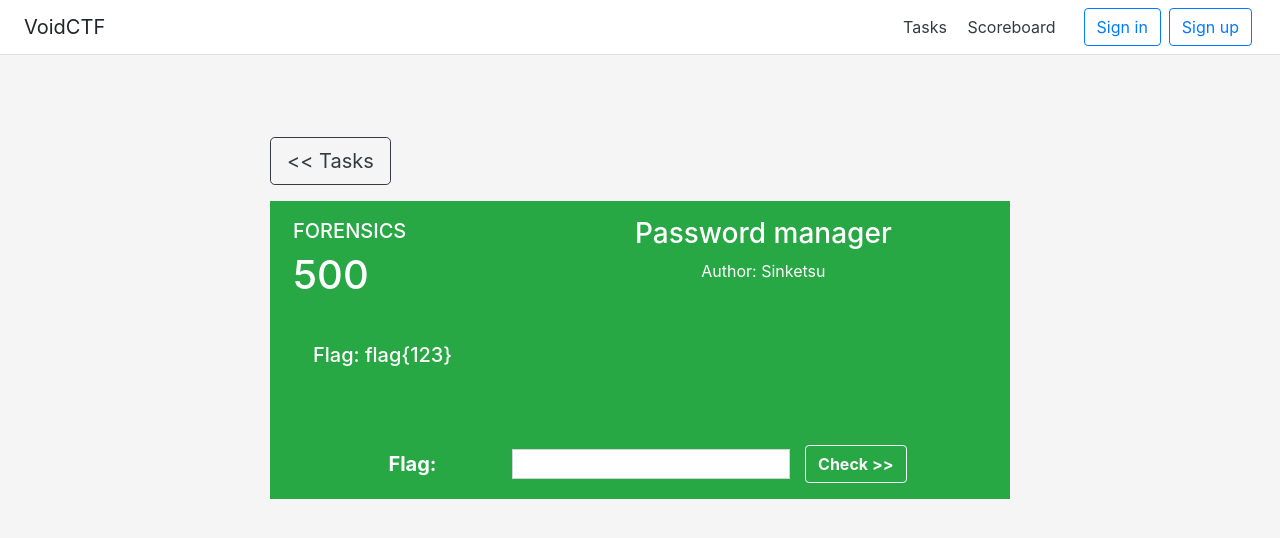
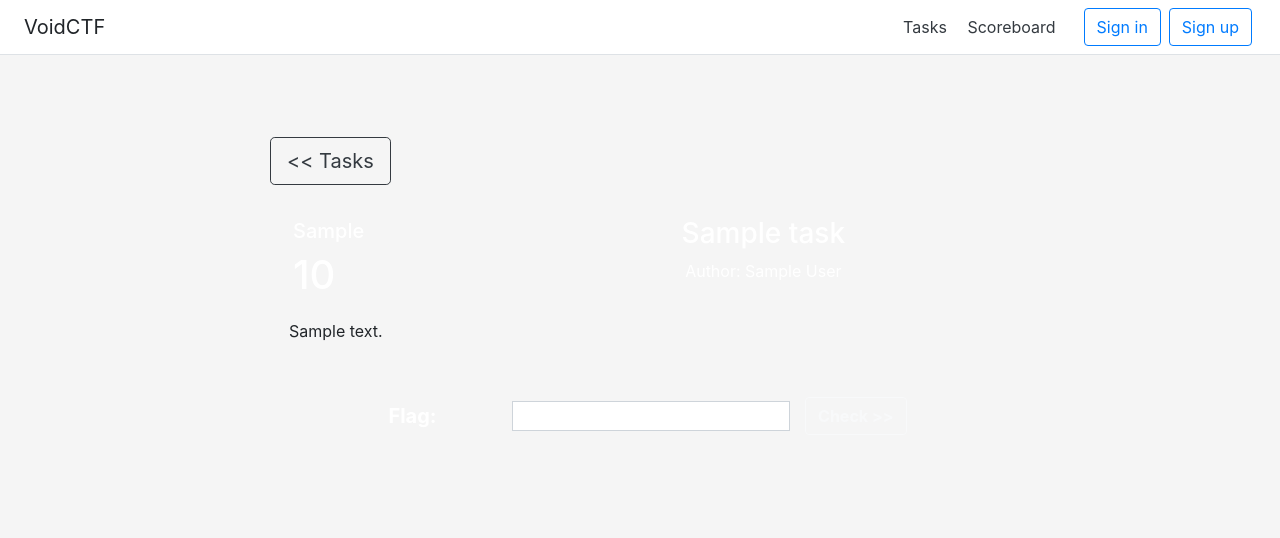
Before and after one commit to Sinketsu/informatics_php_lab, a PHP site: page /task.php?id=1 in a window 1280 px wide. Shown: the top 538 px of the page. Run offline with PHP 8.4, Linux system fonts and the light colour scheme; tables that the repository leaves empty or names only in its code hold one stand-in row (values such as "Sample post"); data that the repository does not hold is empty.

Commit message:
try get tasks from db

```diff
--- a/task.php
+++ b/task.php
@@ -6,8 +6,7 @@
         exit();
     }
 
-    //$task = get_task($_GET['id']);
-    $task = ['name' => 'temp_name'];
+    $task = get_task($_GET['id']);
     if (!$task) {
         header("Location: /error/bad_request.html", true, 303);
         exit();
@@ -55,22 +54,32 @@
 
     <div class="container">
         <div class="row" style="height: 50px"></div>
-        <a href="/main.php"><button type="button" class="btn btn-lg btn-outline-dark offset-2 my-3"><< Tasks</button></a>
-        <div class="col-8 offset-2 bg-success">
+        <a href="/main.php">
+            <button type="button" class="btn btn-lg btn-outline-dark offset-2 my-3"><< Tasks</button>
+        </a>
+
+        <?php
+            include_once "utils/array_helper.php";
+
+            $task_author_line = ($task['author'] === "") ?
+                "<p class=\"row text-white justify-content-center\"></p>" :
+                "<p class=\"row text-white justify-content-center\">Author: $task[author]</p>";
+
+            print <<<TASK_BODY
+        <div class="col-8 offset-2 {$colors[$task['category']]}">
             <div class="row">
                 <div class="col-4">
-                    <h5 class="text-white row m-2" style="padding-top: 10px;">FORENSICS</h5>
-                    <h1 class="text-white row m-2">500</h1>
+                    <h5 class="text-white row m-2" style="padding-top: 10px;">$task[category]</h5>
+                    <h1 class="text-white row m-2">$task[cost]</h1>
                 </div>
                 <div class="col align-self-center m-3">
-                    <h3 class="row text-white justify-content-center">Password manager</h3>
-                    <p class="row text-white justify-content-center">Author: Sinketsu</p>
+                    <h3 class="row text-white justify-content-center">$task[name]</h3>
+                    $task_author_line
                 </div>
             </div>
             <div class="row">
                 <div class="col m-1">
-                    <p class="text-white h5 m-4">Flag: flag{123}</p>
-
+                    $task[text]
                 </div>
             </div>
             <div class="row" style="height: 50px"></div>
@@ -84,14 +93,15 @@
                 </div>
                 <button type="submit" class="btn btn-outline-light mb-3 font-weight-bold" >Check >></button>
             </form>
-            <?php
-                if (isset($_GET['msg'])) {
-                    print "<div class=\"row justify-content-center\">
+TASK_BODY;
+            if (isset($_GET['msg'])) {
+                print "<div class=\"row justify-content-center\">
                                 <h5 class=\"text-white font-weight-bold\">$_GET[msg]</h5>
                            </div>";
-                }
-            ?>
-        </div>
+            }
+
+            print "</div>\n";
+        ?>
     </div>
 </body>
 </html>
```
